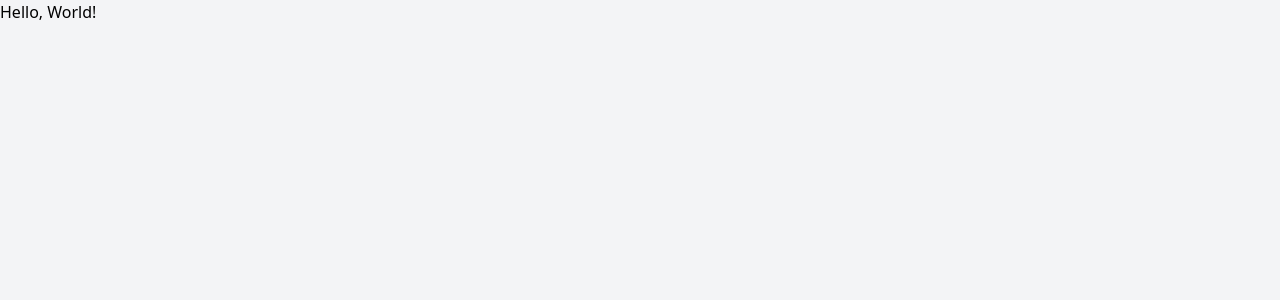
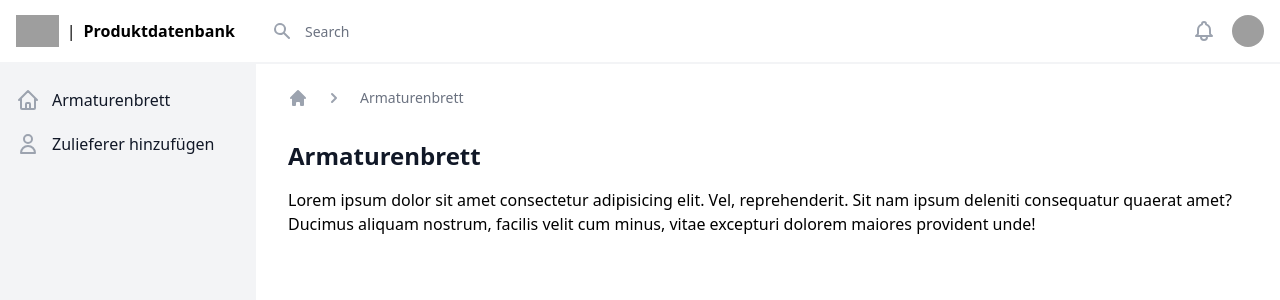
Before and after one commit to hassibmoddasser/roomhero-platform, a React (Create React App) app: page / in a window 1280 px wide. Shown: the top 300 px of the page. Built offline with nearby package versions, Linux system fonts and the light colour scheme; grey boxes are pictures that could not be loaded.

Commit message:
refactor: add routers and update jsx in App

```diff
--- a/src/App.jsx
+++ b/src/App.jsx
@@ -1,5 +1,33 @@
+import React, { useState } from "react";
+import { Route, BrowserRouter as Router, Routes } from "react-router-dom";
+
+import Header from "./components/layout/Header";
+import Sidebar from "./components/layout/Sidebar";
+
+import Dashboard from "./components/pages/Dashboard";
+import Supplier from "./components/pages/Supplier";
+
 function App() {
-  return <h1>Hello, World!</h1>;
+  const [sidebarOpen, setSidebarOpen] = useState(false);
+
+  return (
+    <Router>
+      <div>
+        <Sidebar />
+
+        <div className="flex flex-col h-screen md:pl-64">
+          <Header setSidebarOpen={setSidebarOpen} />
+
+          <main className="flex-1 bg-white">
+            <Routes>
+              <Route exact path="/" element={<Dashboard />} />
+              <Route exact path="/supplier" element={<Supplier />} />
+            </Routes>
+          </main>
+        </div>
+      </div>
+    </Router>
+  );
 }
 
 export default App;
```
